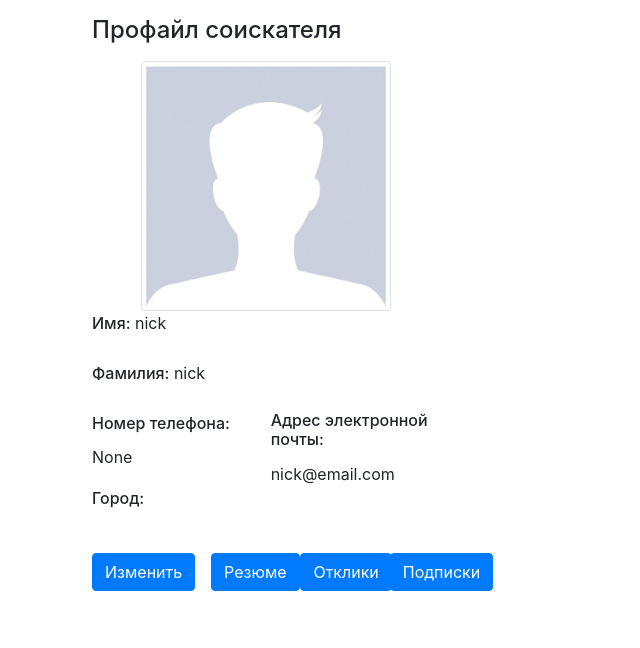
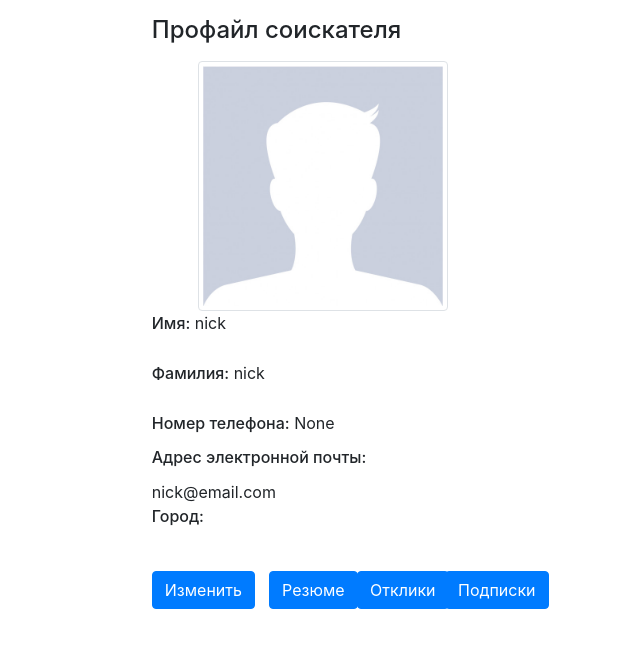
Before and after one commit to AndreyYanke/This_you_not_hello_word, a Django app: page /user/profile/1/ in a window 1280 px wide. Shown: the part 56-704 px from the top of the page, without its empty margins (280-920 px from the left). Run offline with Django 4.2, Linux system fonts and the light colour scheme; a user stored in the database is signed in; data comes from the database, SQL or seed files in the repository; parts of the project's set-up code (start-up, migrations or seed data) failed here and were passed over; some libraries are stand-ins or nearby versions.

Commit message:
deployed

```diff
--- a/userapp/templates/userapp/aspirant.html
+++ b/userapp/templates/userapp/aspirant.html
@@ -22,7 +22,7 @@
 
 
         <div class="row">
-            <div class="col-lg-8">
+            <div class="col-lg-10">
                 {#                {% if  messages %}#}
                 {#                    <div class="alert {% if messages.level == 25 %} alert-success {% else %} alert-warning {% endif %}alert-dismissible fade show"#}
                 {#                         role="alert"#}
@@ -71,12 +71,15 @@
                 {#                </div>#}
                 {#            </div>#}
                 <div class="form-row">
-                    <div class="col-lg-6">
+                    <div class="col-lg-12">
                         <label class="small mb-1" for="{{ object.phone_number.id_for_label }}"><h6>Номер телефона:</h6>
                         </label>
                         {{ object.phone_number }}
                     </div>
-                    <div class="col-lg-6">
+                </div>
+            <div class="form-row">
+
+                    <div class="col-lg-12">
                         <label class="small mb-1" for="{{ object.email.id_for_label }}"><h6>Адрес электронной
                             почты:</h6>
                         </label>
```
